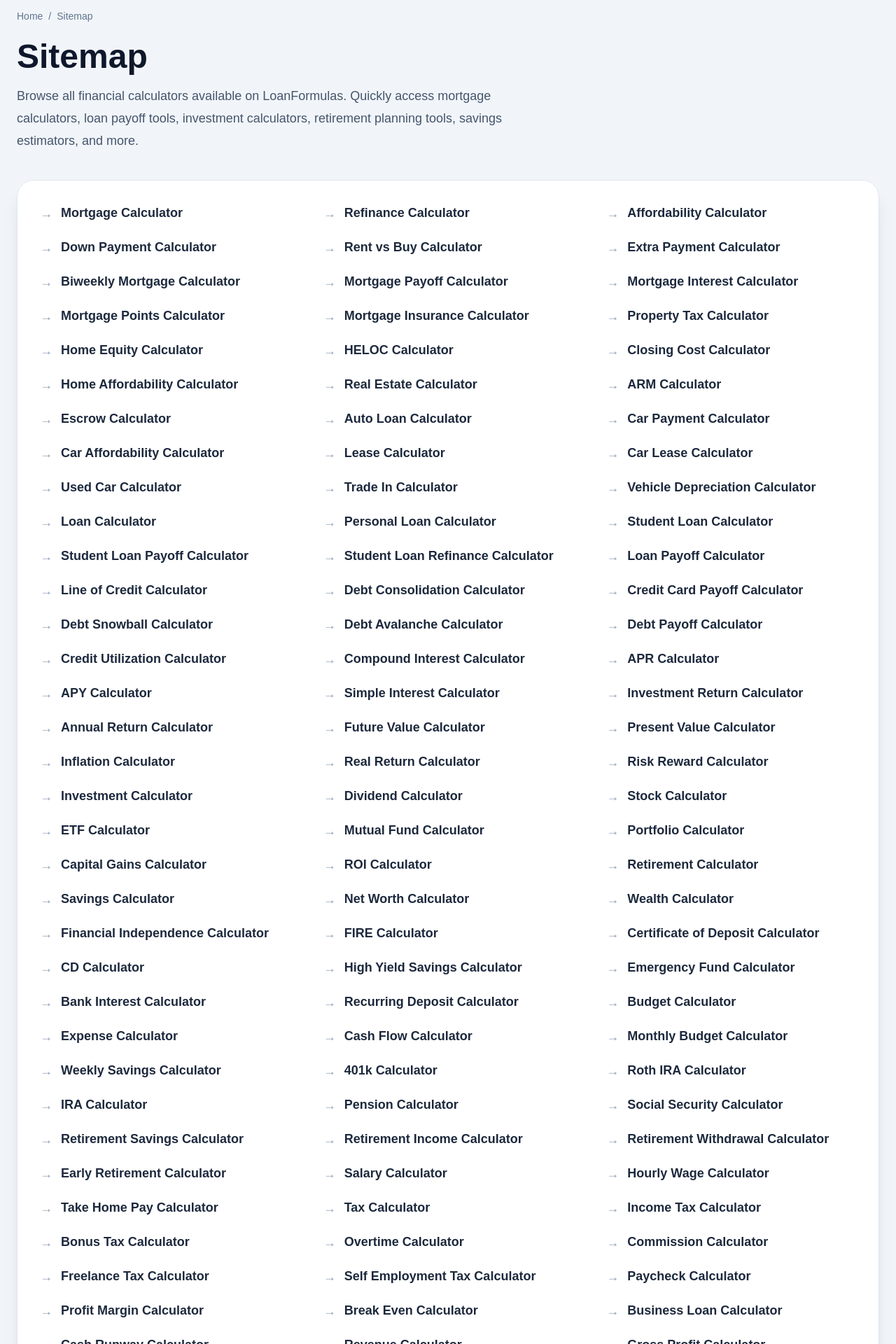
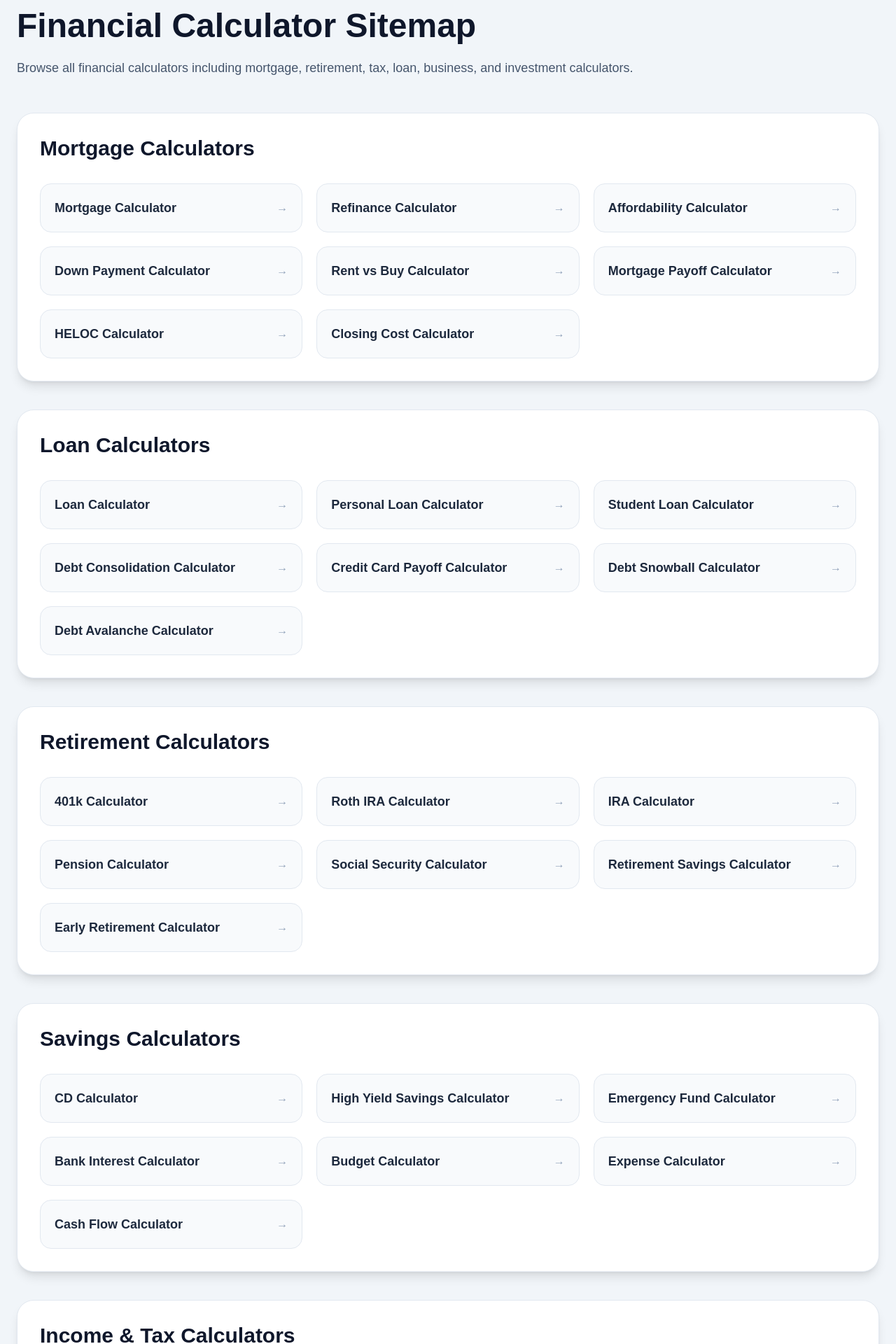
Before and after one commit to dekai-qingyang/seo-site, a Next.js app: page /sitemap-page in a window 1280 px wide. Shown: the part 100-2020 px from the top of the page at 70% size. Built offline with nearby package versions, Linux system fonts and the light colour scheme.

Commit message:
update sitemap

```diff
--- a/app/sitemap-page/page.tsx
+++ b/app/sitemap-page/page.tsx
@@ -1,6 +1,10 @@
 import Link from "next/link";
 
-const calculators = [
+const categories = [
+
+  {
+    title: "Mortgage Calculators",
+    items: [
 
       {
         title: "Mortgage Calculator",
@@ -28,43 +32,8 @@ const calculators = [
       },
 
       {
-    title: "Extra Payment Calculator",
-    link: "/extra-payment-calculator",
-  },
-
-  {
-    title: "Biweekly Mortgage Calculator",
-    link: "/biweekly-mortgage-calculator",
-  },
-
-  {
         title: "Mortgage Payoff Calculator",
         link: "/mortgage-payoff-calculator",
-  },
-
-  {
-    title: "Mortgage Interest Calculator",
-    link: "/mortgage-interest-calculator",
-  },
-
-  {
-    title: "Mortgage Points Calculator",
-    link: "/mortgage-points-calculator",
-  },
-
-  {
-    title: "Mortgage Insurance Calculator",
-    link: "/mortgage-insurance-calculator",
-  },
-
-  {
-    title: "Property Tax Calculator",
-    link: "/property-tax-calculator",
-  },
-
-  {
-    title: "Home Equity Calculator",
-    link: "/home-equity-calculator",
       },
 
       {
@@ -77,65 +46,14 @@ const calculators = [
         link: "/closing-cost-calculator",
       },
 
-  {
-    title: "Home Affordability Calculator",
-    link: "/home-affordability-calculator",
+    ],
+
   },
 
   {
-    title: "Real Estate Calculator",
-    link: "/real-estate-calculator",
-  },
+    title: "Loan Calculators",
 
-  {
-    title: "ARM Calculator",
-    link: "/arm-calculator",
-  },
-
-  {
-    title: "Escrow Calculator",
-    link: "/escrow-calculator",
-  },
-
-  {
-    title: "Auto Loan Calculator",
-    link: "/auto-loan-calculator",
-  },
-
-  {
-    title: "Car Payment Calculator",
-    link: "/car-payment-calculator",
-  },
-
-  {
-    title: "Car Affordability Calculator",
-    link: "/car-affordability-calculator",
-  },
-
-  {
-    title: "Lease Calculator",
-    link: "/lease-calculator",
-  },
-
-  {
-    title: "Car Lease Calculator",
-    link: "/car-lease-calculator",
-  },
-
-  {
-    title: "Used Car Calculator",
-    link: "/used-car-calculator",
-  },
-
-  {
-    title: "Trade In Calculator",
-    link: "/trade-in-calculator",
-  },
-
-  {
-    title: "Vehicle Depreciation Calculator",
-    link: "/vehicle-depreciation-calculator",
-  },
+    items: [
 
       {
         title: "Loan Calculator",
@@ -150,26 +68,6 @@ const calculators = [
       {
         title: "Student Loan Calculator",
         link: "/student-loan-calculator",
-  },
-
-  {
-    title: "Student Loan Payoff Calculator",
-    link: "/student-loan-payoff-calculator",
-  },
-
-  {
-    title: "Student Loan Refinance Calculator",
-    link: "/student-loan-refinance-calculator",
-  },
-
-  {
-    title: "Loan Payoff Calculator",
-    link: "/loan-payoff-calculator",
-  },
-
-  {
-    title: "Line of Credit Calculator",
-    link: "/line-of-credit-calculator",
       },
 
       {
@@ -192,195 +90,14 @@ const calculators = [
         link: "/debt-avalanche-calculator",
       },
 
-  {
-    title: "Debt Payoff Calculator",
-    link: "/debt-payoff-calculator",
+    ],
+
   },
 
   {
-    title: "Credit Utilization Calculator",
-    link: "/credit-utilization-calculator",
-  },
+    title: "Retirement Calculators",
 
-  {
-    title: "Compound Interest Calculator",
-    link: "/compound-interest-calculator",
-  },
-
-  {
-    title: "APR Calculator",
-    link: "/apr-calculator",
-  },
-
-  {
-    title: "APY Calculator",
-    link: "/apy-calculator",
-  },
-
-  {
-    title: "Simple Interest Calculator",
-    link: "/simple-interest-calculator",
-  },
-
-  {
-    title: "Investment Return Calculator",
-    link: "/investment-return-calculator",
-  },
-
-  {
-    title: "Annual Return Calculator",
-    link: "/annual-return-calculator",
-  },
-
-  {
-    title: "Future Value Calculator",
-    link: "/future-value-calculator",
-  },
-
-  {
-    title: "Present Value Calculator",
-    link: "/present-value-calculator",
-  },
-
-  {
-    title: "Inflation Calculator",
-    link: "/inflation-calculator",
-  },
-
-  {
-    title: "Real Return Calculator",
-    link: "/real-return-calculator",
-  },
-
-  {
-    title: "Risk Reward Calculator",
-    link: "/risk-reward-calculator",
-  },
-
-  {
-    title: "Investment Calculator",
-    link: "/investment-calculator",
-  },
-
-  {
-    title: "Dividend Calculator",
-    link: "/dividend-calculator",
-  },
-
-  {
-    title: "Stock Calculator",
-    link: "/stock-calculator",
-  },
-
-  {
-    title: "ETF Calculator",
-    link: "/etf-calculator",
-  },
-
-  {
-    title: "Mutual Fund Calculator",
-    link: "/mutual-fund-calculator",
-  },
-
-  {
-    title: "Portfolio Calculator",
-    link: "/portfolio-calculator",
-  },
-
-  {
-    title: "Capital Gains Calculator",
-    link: "/capital-gains-calculator",
-  },
-
-  {
-    title: "ROI Calculator",
-    link: "/roi-calculator",
-  },
-
-  {
-    title: "Retirement Calculator",
-    link: "/retirement-calculator",
-  },
-
-  {
-    title: "Savings Calculator",
-    link: "/savings-calculator",
-  },
-
-  {
-    title: "Net Worth Calculator",
-    link: "/net-worth-calculator",
-  },
-
-  {
-    title: "Wealth Calculator",
-    link: "/wealth-calculator",
-  },
-
-  {
-    title: "Financial Independence Calculator",
-    link: "/financial-independence-calculator",
-  },
-
-  {
-    title: "FIRE Calculator",
-    link: "/fire-calculator",
-  },
-
-  {
-    title: "Certificate of Deposit Calculator",
-    link: "/certificate-of-deposit-calculator",
-  },
-
-  {
-    title: "CD Calculator",
-    link: "/cd-calculator",
-  },
-
-  {
-    title: "High Yield Savings Calculator",
-    link: "/high-yield-savings-calculator",
-  },
-
-  {
-    title: "Emergency Fund Calculator",
-    link: "/emergency-fund-calculator",
-  },
-
-  {
-    title: "Bank Interest Calculator",
-    link: "/bank-interest-calculator",
-  },
-
-  {
-    title: "Recurring Deposit Calculator",
-    link: "/recurring-deposit-calculator",
-  },
-
-  {
-    title: "Budget Calculator",
-    link: "/budget-calculator",
-  },
-
-  {
-    title: "Expense Calculator",
-    link: "/expense-calculator",
-  },
-
-  {
-    title: "Cash Flow Calculator",
-    link: "/cash-flow-calculator",
-  },
-
-  {
-    title: "Monthly Budget Calculator",
-    link: "/monthly-budget-calculator",
-  },
-
-  {
-    title: "Weekly Savings Calculator",
-    link: "/weekly-savings-calculator",
-  },
+    items: [
 
       {
         title: "401k Calculator",
@@ -413,19 +130,62 @@ const calculators = [
       },
 
       {
-    title: "Retirement Income Calculator",
-    link: "/retirement-income-calculator",
+        title: "Early Retirement Calculator",
+        link: "/early-retirement-calculator",
+      },
+
+    ],
+
   },
 
   {
-    title: "Retirement Withdrawal Calculator",
-    link: "/retirement-withdrawal-calculator",
+    title: "Savings Calculators",
+
+    items: [
+
+      {
+        title: "CD Calculator",
+        link: "/cd-calculator",
       },
 
       {
-    title: "Early Retirement Calculator",
-    link: "/early-retirement-calculator",
+        title: "High Yield Savings Calculator",
+        link: "/high-yield-savings-calculator",
       },
+
+      {
+        title: "Emergency Fund Calculator",
+        link: "/emergency-fund-calculator",
+      },
+
+      {
+        title: "Bank Interest Calculator",
+        link: "/bank-interest-calculator",
+      },
+
+      {
+        title: "Budget Calculator",
+        link: "/budget-calculator",
+      },
+
+      {
+        title: "Expense Calculator",
+        link: "/expense-calculator",
+      },
+
+      {
+        title: "Cash Flow Calculator",
+        link: "/cash-flow-calculator",
+      },
+
+    ],
+
+  },
+
+  {
+    title: "Income & Tax Calculators",
+
+    items: [
 
       {
         title: "Salary Calculator",
@@ -458,29 +218,18 @@ const calculators = [
       },
 
       {
-    title: "Overtime Calculator",
-    link: "/overtime-calculator",
+        title: "Paycheck Calculator",
+        link: "/paycheck-calculator",
+      },
+
+    ],
+
   },
 
   {
-    title: "Commission Calculator",
-    link: "/commission-calculator",
-  },
+    title: "Business Calculators",
 
-  {
-    title: "Freelance Tax Calculator",
-    link: "/freelance-tax-calculator",
-  },
-
-  {
-    title: "Self Employment Tax Calculator",
-    link: "/self-employment-tax-calculator",
-  },
-
-  {
-    title: "Paycheck Calculator",
-    link: "/paycheck-calculator",
-  },
+    items: [
 
       {
         title: "Profit Margin Calculator",
@@ -532,6 +281,10 @@ const calculators = [
         link: "/sales-tax-calculator",
       },
 
+    ],
+
+  },
+
 ];
 
 export default function SitemapPage() {
@@ -542,66 +295,81 @@ export default function SitemapPage() {
 
       <div className="max-w-7xl mx-auto px-6 py-12">
 
-        {/* BREADCRUMB */}
+        <h1 className="text-5xl font-black text-slate-900 mb-5">
 
-        <div className="text-sm text-slate-500 mb-6">
+          Financial Calculator Sitemap
 
-          <Link
-            href="/"
-            className="hover:text-slate-900"
-          >
-            Home
-          </Link>
-
-          <span className="mx-2">
-            /
-          </span>
-
-          <span>
-            Sitemap
-          </span>
-
-        </div>
-
-        {/* TITLE */}
-
-        <h1 className="text-5xl font-black text-slate-900 mb-4">
-          Sitemap
         </h1>
 
-        <p className="text-slate-600 text-lg leading-8 max-w-3xl mb-10">
+        <p className="text-slate-600 text-lg leading-8 mb-12 max-w-4xl">
 
-          Browse all financial calculators available on LoanFormulas.
-          Quickly access mortgage calculators,
-          loan payoff tools,
-          investment calculators,
-          retirement planning tools,
-          savings estimators,
-          and more.
+          Browse all financial calculators including mortgage,
+          retirement,
+          tax,
+          loan,
+          business,
+          and investment calculators.
 
         </p>
 
-        {/* GRID */}
+        <div className="space-y-10">
 
-        <div className="bg-white border border-slate-200 rounded-3xl shadow-xl p-8">
+          {categories.map((category) => (
 
-          <div className="grid md:grid-cols-2 lg:grid-cols-3 gap-x-12 gap-y-5">
+            <section
+              key={category.title}
+              className="bg-white rounded-3xl p-8 shadow-lg border border-slate-200"
+            >
 
-            {calculators.map((item) => (
+              <h2 className="text-3xl font-black text-slate-900 mb-8">
+
+                {category.title}
+
+              </h2>
+
+              <div className="grid md:grid-cols-2 lg:grid-cols-3 gap-5">
+
+                {category.items.map((item) => (
 
                   <Link
                     key={item.link}
                     href={item.link}
-                className="group flex items-center text-lg font-semibold text-slate-800 hover:text-blue-600 transition"
+                    className="
+                      group
+                      bg-slate-50
+                      hover:bg-blue-50
+                      border
+                      border-slate-200
+                      hover:border-blue-300
+                      rounded-2xl
+                      p-5
+                      transition
+                    "
                   >
 
-                <span className="mr-3 text-slate-400 group-hover:text-blue-500 transition">
-                  →
+                    <div className="flex items-center justify-between">
+
+                      <span className="
+                        text-lg
+                        font-semibold
+                        text-slate-800
+                        group-hover:text-blue-700
+                      ">
+
+                        {item.title}
+
                       </span>
 
-                <span className="border-b border-transparent group-hover:border-blue-500">
-                  {item.title}
+                      <span className="
+                        text-slate-400
+                        group-hover:text-blue-500
+                      ">
+
+                        →
+
                       </span>
+
+                    </div>
 
                   </Link>
 
@@ -609,46 +377,9 @@ export default function SitemapPage() {
 
               </div>
 
-        </div>
+            </section>
 
-        {/* FOOTER LINKS */}
-
-        <div className="mt-16 flex flex-wrap gap-8 text-slate-600 text-lg">
-
-          <Link
-            href="/"
-            className="hover:text-slate-900"
-          >
-            Home Page
-          </Link>
-
-          <Link
-            href="/about"
-            className="hover:text-slate-900"
-          >
-            About Us
-          </Link>
-
-          <Link
-            href="/privacy-policy"
-            className="hover:text-slate-900"
-          >
-            Privacy Policy
-          </Link>
-
-          <Link
-            href="/terms-of-service"
-            className="hover:text-slate-900"
-          >
-            Terms of Use
-          </Link>
-
-          <Link
-             href="/sitemap-page"
-             className="hover:text-slate-900"
-          >
-           Sitemap
-        </Link>
+          ))}
 
         </div>
 
@@ -657,4 +388,5 @@ export default function SitemapPage() {
     </main>
 
   );
+
 }
```
Lines whose indentation alone changed are shown as unchanged.
